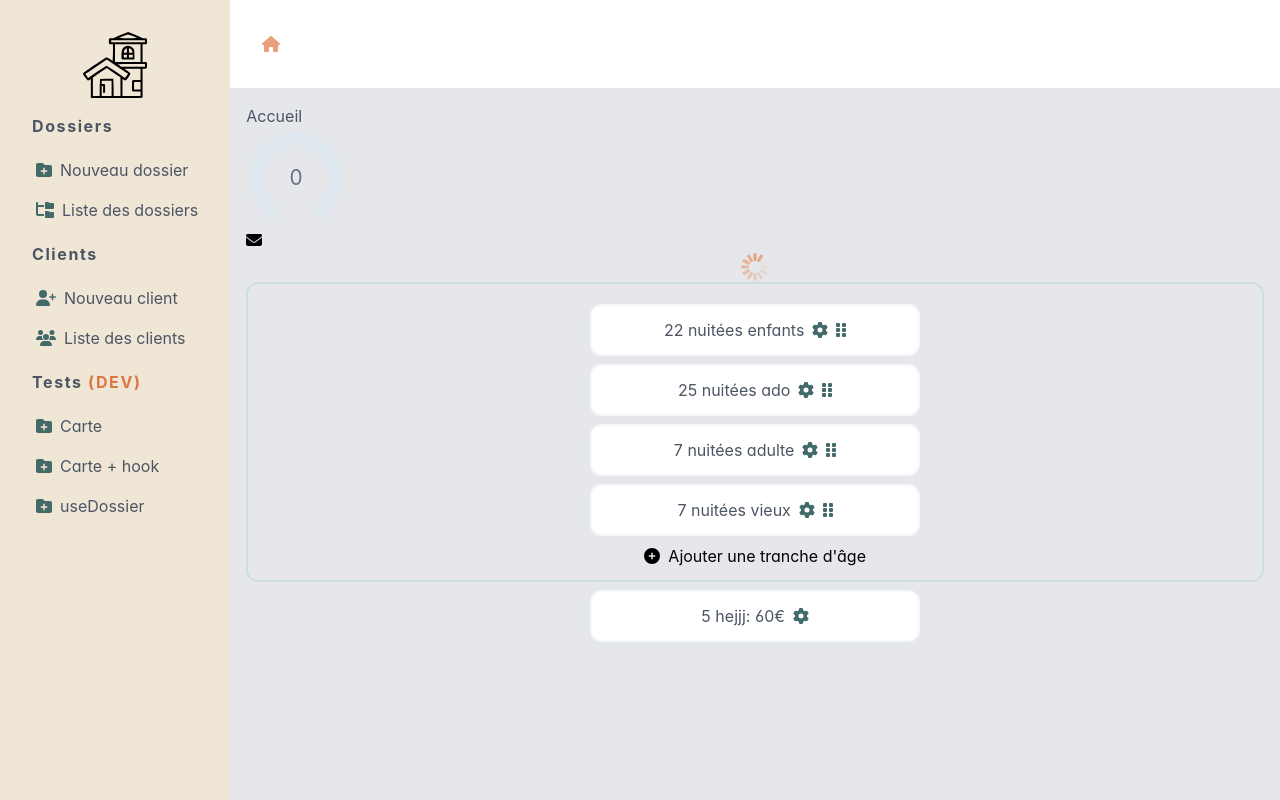
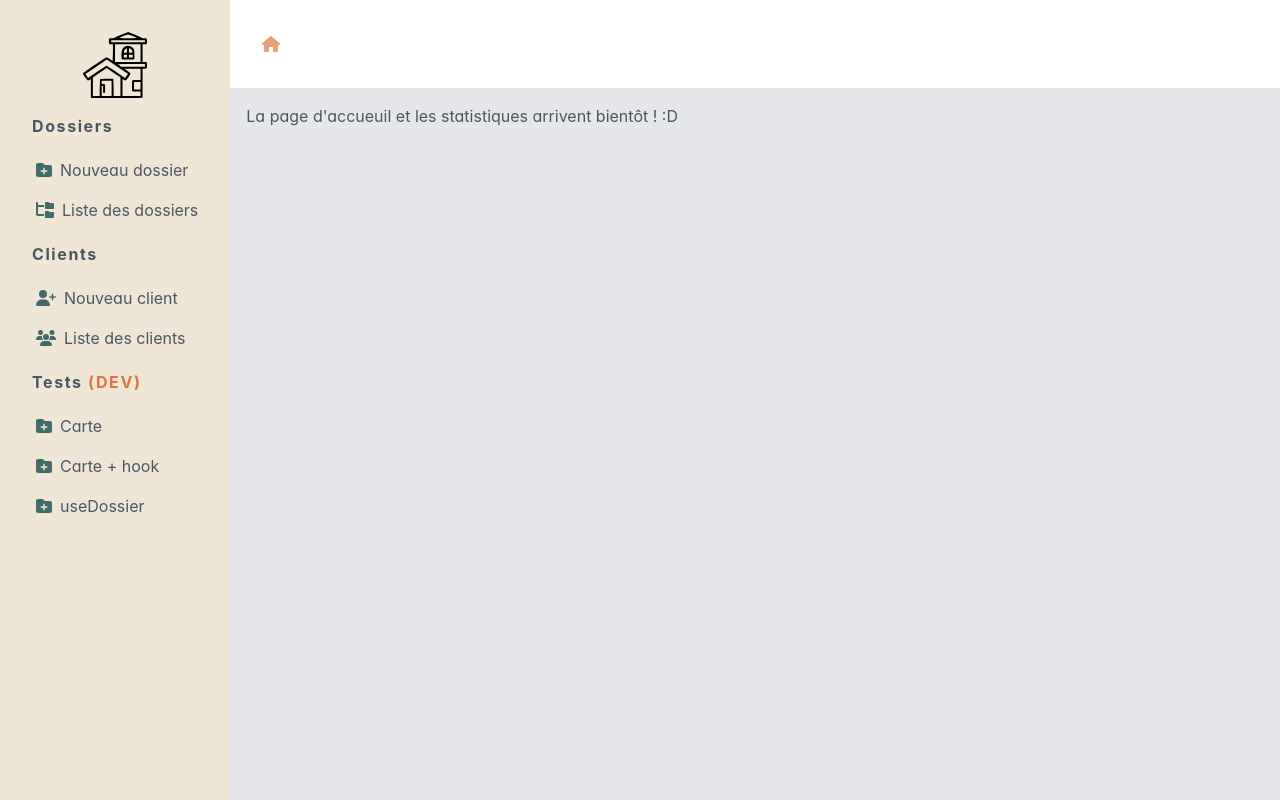
Before and after one commit to BahAilime/gestion-du-nay, a Next.js app: page / in a window 1280 px wide. Built offline with nearby package versions, Linux system fonts and the light colour scheme.

Commit message:
Suppr des tests de la page d'accueil pour que ca soit présentable

```diff
--- a/app/page.tsx
+++ b/app/page.tsx
@@ -14,20 +14,7 @@ export default function Home() {
   const [value, setValue] = useState(0);
   return (
     <>
-      <h1>Accueil</h1>
-      <Knob value={value} onChange={(e) => setValue(e.value)} />
-      <FontAwesomeIcon icon={faEnvelope} />
-      <Loading />
-      {/* <div className='max-w-96'> */}
-        {/* <ReorderableParamsRow label="Enfants" unit="ans" minVal={4} maxVal={7} qteBase={14} onChange={(x) => console.log(x)}/> */}
-      {/* </div> */}
-      <ReorderableParams rows={[
-        {key:"sdrkuvgnsj", label: "Enfants", qte: 22},
-        {key:"vseffiubgv", label: "Ado", qte: 25},
-        {key:"ehjbvsjhtv", label: "Adulte", qte: 7},
-        {key:"klkjbhvgvs", label: "VIEUX", qte: 7}
-        ]} onChange={(x) => console.log(x)}/>
-      <CustomLine id='1' label='Hejjj' prixHt={12} tvaBase={20} remiseBase={10} qteBase={5} />
+      <h1>La page d'accueuil et les statistiques arrivent bientôt ! :D</h1>
     </>
   );
 }
```
